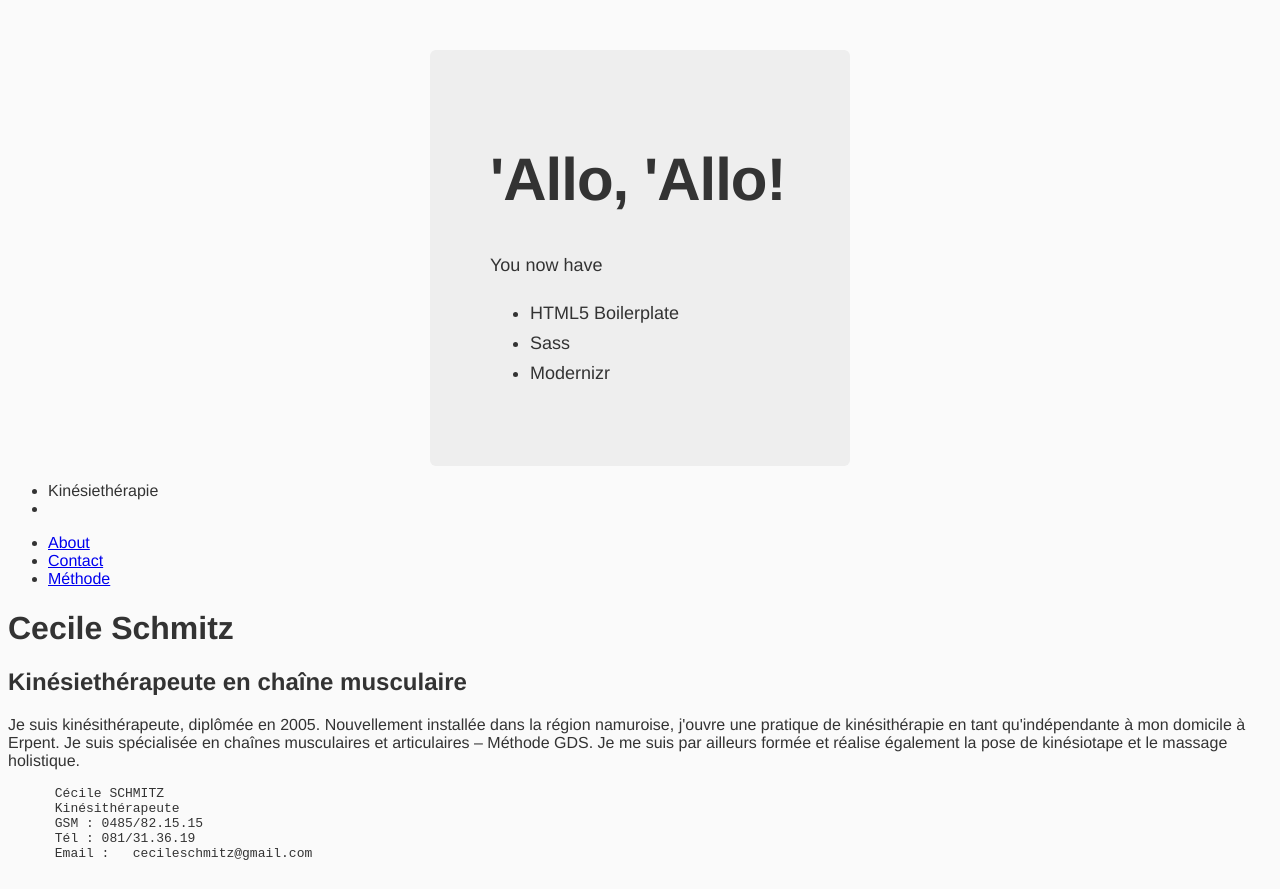
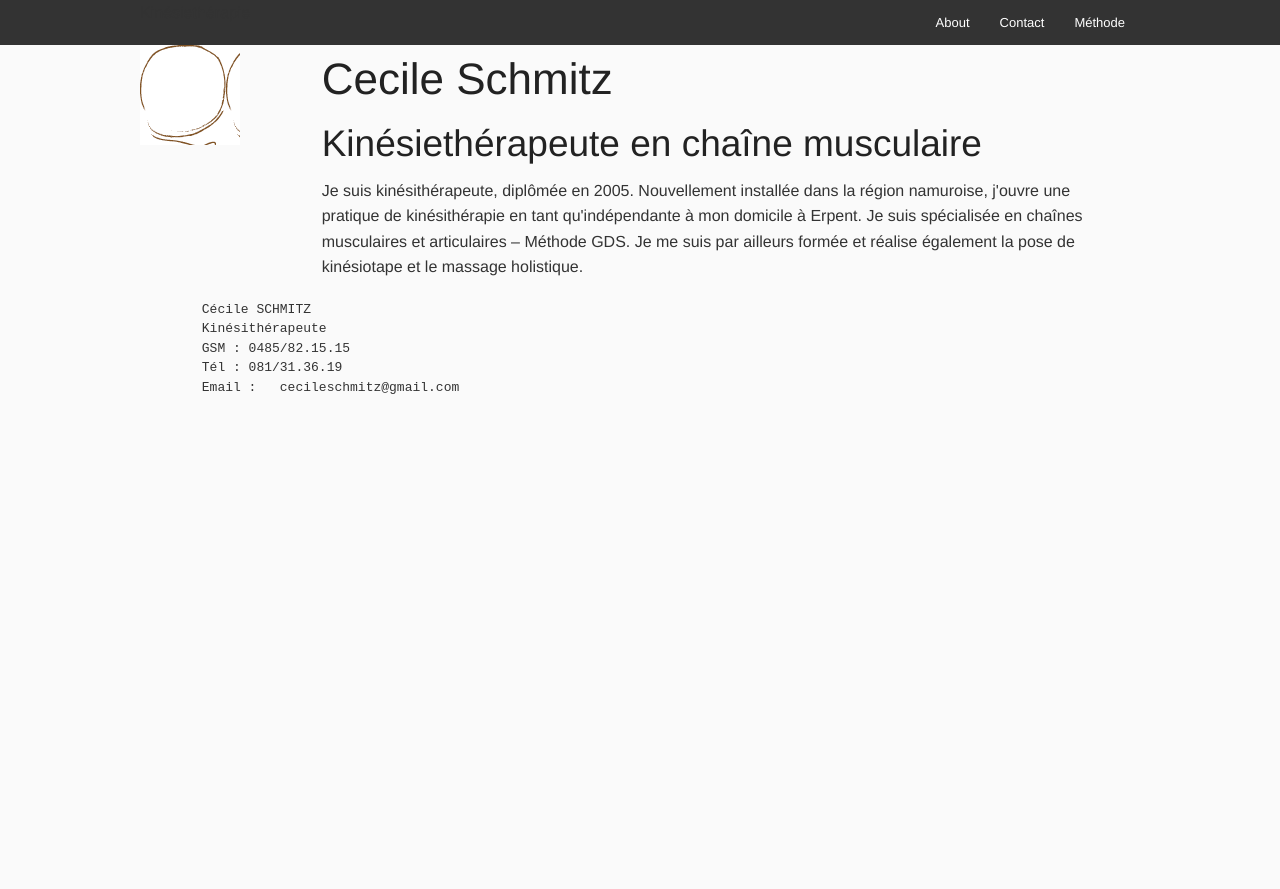
Before and after one commit to schmitzdenis/cecileschmitz.github.io, a website: page app/index.html in a window 1280 px wide. After the commit the page ends 800 px from the top, so only its background shows below. Drawn offline with nearby package versions, Linux system fonts and the light colour scheme; files that its build step writes are made by us from their sources; files whose address does not match are found by name.

Commit message:
add foundation to bower

```diff
--- a/app/index.html
+++ b/app/index.html
@@ -9,7 +9,7 @@
     <!-- Place favicon.ico and apple-touch-icon.png in the root directory -->
     <!-- build:css(.) styles/vendor.css -->
     <!-- bower:css -->
-
+    <link rel="stylesheet" href="bower_components/foundation/css/foundation.css" />
     <!-- endbower -->
     <!-- endbuild -->
     <!-- build:css(.tmp) styles/main.css -->
@@ -24,17 +24,6 @@
     <!--[if lt IE 10]>
       <p class="browsehappy">You are using an <strong>outdated</strong> browser. Please <a href="http://browsehappy.com/">upgrade your browser</a> to improve your experience.</p>
     <![endif]-->
-
-
-    <div class="hero-unit">
-      <h1>'Allo, 'Allo!</h1>
-      <p>You now have</p>
-      <ul>
-      <li>HTML5 Boilerplate</li>
-      <li>Sass</li>
-      <li>Modernizr</li>
-      </ul>
-    </div>
 
   <div class="contain-to-grid sticky">
     <nav class="top-bar" data-topbar data-options="sticky_on: large">
@@ -59,7 +48,6 @@
 
   <div class="row">
     <div class="large-2 columns logo">
-      <div></div>
     </div>
       <div class="large-10 columns">
         <h1>Cecile Schmitz</h1>
@@ -91,6 +79,11 @@
 
     <!-- build:js(.) scripts/vendor.js -->
     <!-- bower:js -->
+    <script src="bower_components/jquery/dist/jquery.js"></script>
+    <script src="bower_components/fastclick/lib/fastclick.js"></script>
+    <script src="bower_components/jquery.cookie/jquery.cookie.js"></script>
+    <script src="bower_components/jquery-placeholder/jquery.placeholder.js"></script>
+    <script src="bower_components/foundation/js/foundation.js"></script>
     <!-- endbower -->
     <!-- endbuild -->
 
--- a/app/styles/main.scss
+++ b/app/styles/main.scss
@@ -1,6 +1,11 @@
 // bower:scss
 // endbower
 
+.logo{
+  background: url(images/logo.png);
+  height:100px;
+  width:100px;
+}
 body {
   background: #fafafa;
   font-family: "Helvetica Neue", Helvetica, Arial, sans-serif;
--- a/bower.json
+++ b/bower.json
@@ -3,6 +3,7 @@
   "private": true,
   "dependencies": {
     "jquery": "~1.11.1",
-    "modernizr": "~2.8.2"
+    "modernizr": "~2.8.2",
+    "foundation": "~5.4.7"
   }
 }
```
